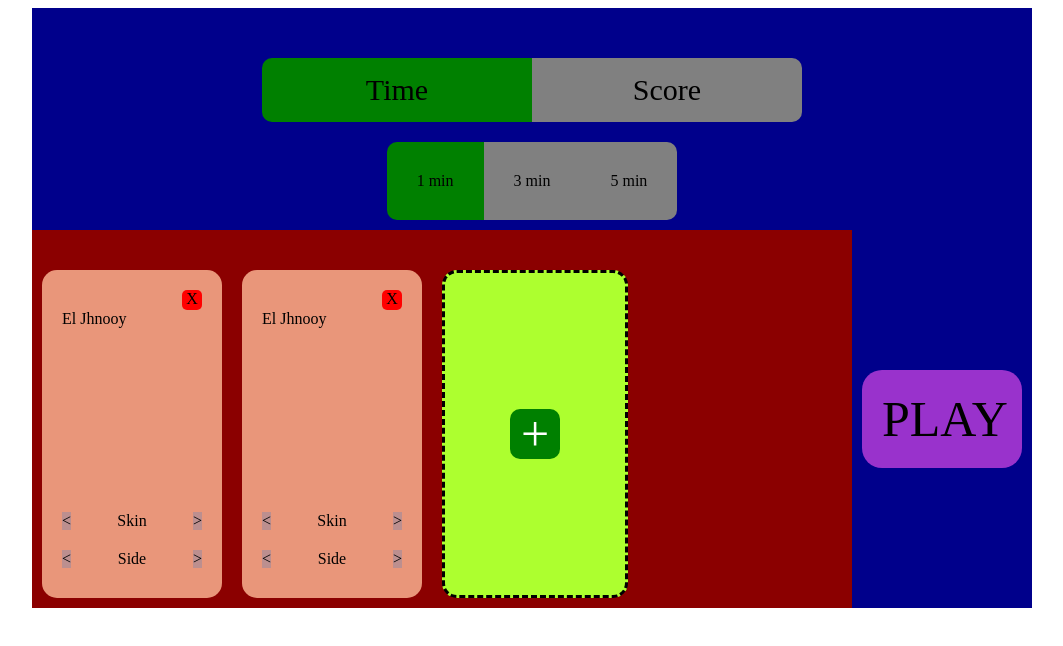
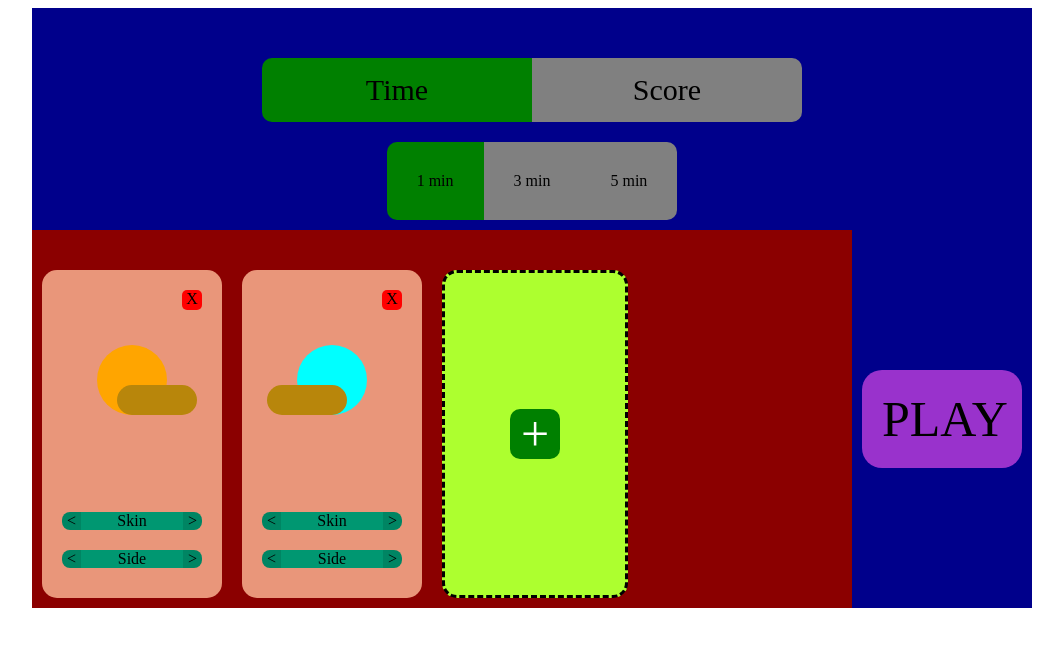
Before and after one commit to AlejandroPenacho/BackInTheHeadGame, a Svelte app: page / in a window 1280 px wide. Shown: the top 646 px of the page, without its empty margins (108-1171 px from the left). Built offline with nearby package versions, Linux system fonts and the light colour scheme.

Commit message:
Functional main menu

```diff
--- a/src/svelte/MainMenu.svelte
+++ b/src/svelte/MainMenu.svelte
@@ -2,7 +2,7 @@
     import { Side } from "../ts/base";
 
     import { Character } from "../ts/objects/character";
-import Player from "./Player.svelte";
+    import Player from "./Player.svelte";
 
     export let startFunction;
 
@@ -24,6 +24,13 @@ import Player from "./Player.svelte";
         new Character(Side.left),
         new Character(Side.right)
     ]
+
+    let characterColorIndex = [0, 1];
+
+    characterList.forEach((character) => character.state.position = [70,70]);
+    characterList = characterList;
+
+    let colorList = ["orange", "cyan", "green", "red", "black", "yellow"];
 
     function selectEnd(type : Objective){
         return () => {
@@ -62,12 +69,47 @@ import Player from "./Player.svelte";
     function deleteCharacter(index){
         return ()=>{
             characterList.splice(index, 1);
+            characterColorIndex.splice(index, 1);
             characterList = characterList;
         }
     }
     function addPlayer(){
-        characterList.push(new Character(Side.left));
+        let newCharacter = new Character(Side.left);
+        newCharacter.state.position = [70, 70];
+        characterList.push(newCharacter);
+        characterColorIndex.push(0);
+
         characterList = characterList;
+    }
+
+    function changeCharacterSide(index){
+        return () => {
+            let character = characterList[index];
+            if (character.props.side == Side.left){
+                character.props.side = Side.right;
+            } else {
+                character.props.side = Side.left;
+            }
+            characterList = characterList;
+        }
+    }
+
+    function changeCharacterColor(index, change){
+        return ()=> {
+            characterColorIndex[index] += change;
+            if (characterColorIndex[index] == colorList.length) {
+                characterColorIndex[index] = 0;
+            }
+            if (characterColorIndex[index] < 0) {
+                characterColorIndex[index] = colorList.length - 1;
+            }
+            characterList[index].props.color = colorList[characterColorIndex[index]];
+            characterList = characterList;
+        };
+    }
+
+    function clickOnStart(){
+        startFunction(characterList, 0);
     }
 
 </script>
@@ -170,13 +212,32 @@ import Player from "./Player.svelte";
         display: flex;
         margin: 10px 0px;
     }
-    div.optionBarArrow {
+    div.optionBarArrowLeft {
         cursor: pointer;
-        background-color: rosybrown;
+        padding: 0px 5px 0px 5px;
+        background-color: rgb(0, 133, 99);
+        border-radius: 8px 0px 0px 8px;
     }
+    div.optionBarArrowRight {
+        cursor: pointer;
+        padding: 0px 5px 0px 5px;
+        background-color: rgb(0, 133, 99);
+        border-radius: 0px 8px 8px 0px;
+    }
+
+    div.optionBarArrowRight:hover, div.optionBarArrowLeft:hover {
+        background-color: rgb(59, 156, 132);
+    }
+    div.optionBarArrowRight:active, div.optionBarArrowLeft:active {
+        background-color: rgb(123, 172, 159);
+    }
+
     div.optionBarText {
+        background-color: rgb(0, 151, 113);
         flex-grow: 1;
         text-align: center;
+        cursor: default;
+        -moz-user-select: none;
     }
 
     div.addPlayerCard {
@@ -239,27 +300,27 @@ import Player from "./Player.svelte";
                     X
                 </div>
                 <div class="characterPortrait">
-                    El Jhnooy
+                    <Player player={characterList[index]}/>
                 </div>
                 <div class="optionBar">
-                    <div class="optionBarArrow">
+                    <div class="optionBarArrowLeft" on:click={changeCharacterColor(index, -1)}>
                         &lt;
                     </div>
                     <div class="optionBarText">
                         Skin
                     </div>
-                    <div class="optionBarArrow">
+                    <div class="optionBarArrowRight" on:click={changeCharacterColor(index, +1)}>
                         &gt;
                     </div>
                 </div>
                 <div class="optionBar">
-                    <div class="optionBarArrow">
+                    <div class="optionBarArrowLeft" on:click={changeCharacterSide(index)}>
                         &lt;
                     </div>
                     <div class="optionBarText">
                         Side
                     </div>
-                    <div class="optionBarArrow">
+                    <div class="optionBarArrowRight" on:click={changeCharacterSide(index)}>
                         &gt;
                     </div>
                 </div>
@@ -273,7 +334,7 @@ import Player from "./Player.svelte";
             </div>
             {/if}
         </div>
-        <div class="startButton" on:click={startFunction}>
+        <div class="startButton" on:click={clickOnStart}>
             PLAY
         </div>
     </div>
```
